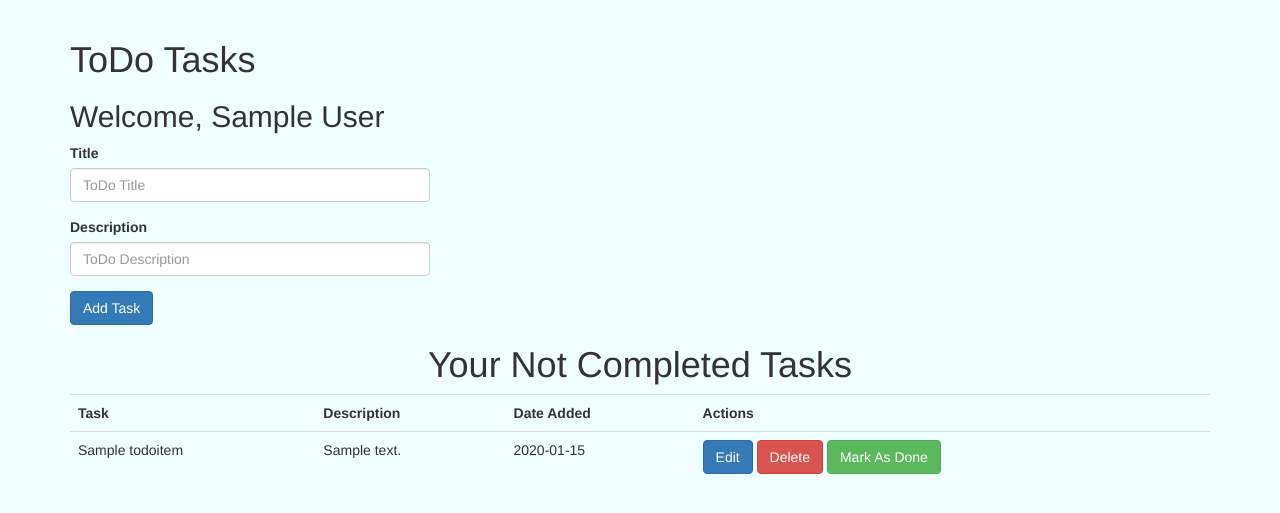
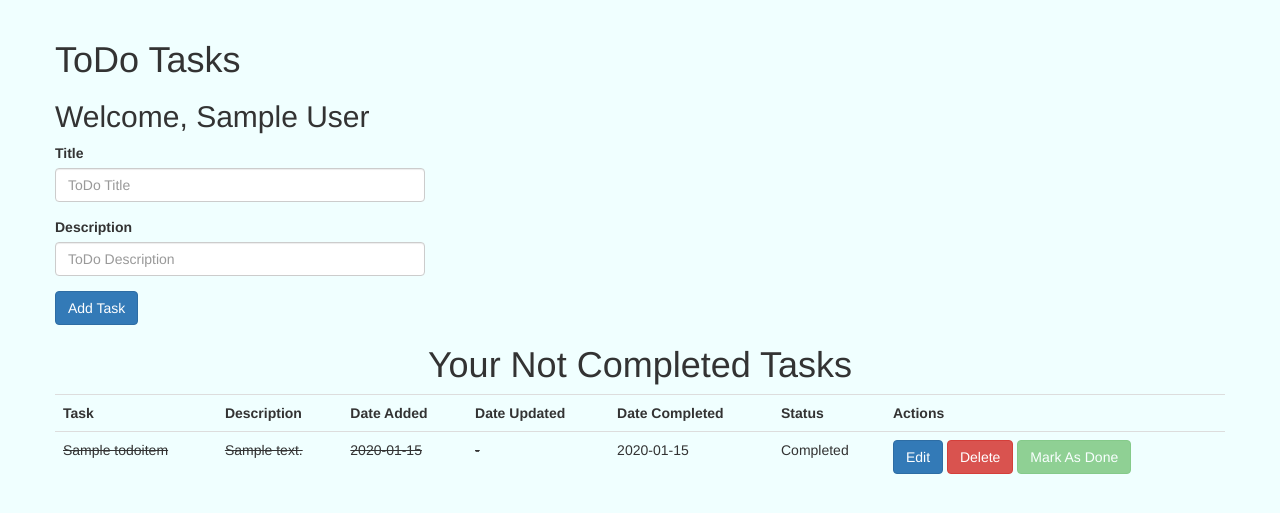
Before and after one commit to jeet-khondker/task-manager, a Flask app: page / in a window 1280 px wide. Shown: the part 52-565 px from the top of the page. Run offline with Flask 2, Linux system fonts and the light colour scheme; a user stored in the database is signed in; tables that the repository leaves empty hold one stand-in row (values such as "Sample post"); some libraries are stand-ins or nearby versions.

Commit message:
Task Completion Functionality

```diff
--- a/app/models.py
+++ b/app/models.py
@@ -38,6 +38,8 @@ class ToDo(db.Model):
     title = db.Column(db.String(100), nullable = False)
     description = db.Column(db.String(200), nullable = False)
     date_created = db.Column(db.DateTime, default = datetime.utcnow)
+    date_updated = db.Column(db.DateTime, default = datetime.utcnow)
+    date_completed = db.Column(db.DateTime, default = datetime.utcnow)
     is_completed = db.Column(db.Boolean, default = False, nullable = False)
     user_id = db.Column(db.Integer, db.ForeignKey("user.id"), nullable = False)
 
--- a/app/routes.py
+++ b/app/routes.py
@@ -4,6 +4,8 @@ from werkzeug.urls import url_parse
 from app import app, db
 from app.forms import LoginForm, RegistrationForm, EditProfileForm
 from app.models import User, ToDo
+
+from datetime import datetime
 
 # Home Page URL Route
 @app.route('/', methods = ["POST", "GET"])
@@ -19,6 +21,7 @@ def index():
         # Storing Data In ToDo Model
         new_task = ToDo(title = task_title, description = task_description)
         new_task.user_id = current_user.id
+        new_task.is_completed = False
 
         # Adding In DB
         try:
@@ -72,6 +75,19 @@ def register():
         return redirect(url_for("login"))
     return render_template("register.html", form = form)
 
+# Update Task
+@app.route("/update", methods = ["GET", "POST"])
+def update():
+    if request.method == "POST":
+        task = ToDo.query.get(request.form.get("item_id"))
+        task.title = request.form["title"]
+        task.description = request.form["description"]
+        task.date_updated = datetime.utcnow()
+
+        db.session.commit()
+        flash("Task Item Updated Successfully.")
+        return redirect(url_for("index"))
+
 # ToDo Item Deletion
 @app.route("/delete/<int:id>")
 def delete(id):
@@ -83,10 +99,6 @@ def delete(id):
         return redirect(url_for("index"))
     except:
         flash("There was an problem deleting that task! Please try again later.")
-
-# ToDo Item Update
-# @app.route("/update/<int:id>", methods = ["GET", "POST"])
-# def update(id):
 
 # User Profile View
 @app.route("/user/<username>")
@@ -113,14 +125,22 @@ def editProfile():
         form.lastName.data = current_user.lastName
     return render_template("editProfile.html", form = form)
 
-# Update Task
-@app.route("/update", methods = ["GET", "POST"])
-def update():
-    if request.method == "POST":
-        task = ToDo.query.get(request.form.get("item_id"))
-        task.title = request.form["title"]
-        task.description = request.form["description"]
+# Marking Task As Complete
+@app.route("/done/<int:id>")
+@login_required
+def done_task(id):
+    task_completed = ToDo.query.get_or_404(id)
+    task_completed.is_completed = True
+    task_completed.date_completed = datetime.utcnow()
 
-        db.session.commit()
-        flash("Task Item Updated Successfully.")
-        return redirect(url_for("index"))
+    db.session.commit()
+
+    tasks = ToDo.query.all()
+
+    return redirect(url_for("index"))
+
+# Task Report
+@app.route("/taskreport/<username>")
+@login_required
+def view_taskreport(username):
+    return render_template("taskreport.html")
--- a/app/static/js/app.js
+++ b/app/static/js/app.js
@@ -1 +1,3 @@
-/* console.log("JavaScript Code Running Successfully!"); */
+/* console.log("JavaScript Code Running Successfully!");
+
+Sounds: https://www.fesliyanstudios.com/royalty-free-sound-effects-download/crumbling-paper-87 */
--- a/app/templates/base.html
+++ b/app/templates/base.html
@@ -9,6 +9,7 @@
 {% block title %}{% endblock %}
 
 {% block navbar %}
+
     <nav class="navbar navbar-expand-lg navbar-light bg-light">
         <div class="container">
             <div class="navbar-header">
@@ -26,7 +27,7 @@
                         <li><a href="{{ url_for('login') }}">Login</a></li>
                     {% else %}
                         <li><a href="{{ url_for('user', username=current_user.username) }}">Profile</a></li>
-                        <li><a href="">Task Report</a></li>
+                        <li><a href="{{ url_for('view_taskreport', username=current_user.username) }}">Task Report</a></li>
                         <li><a href="{{ url_for('logout') }}">Logout</a></li>
                     {% endif %}
                 </ul>
@@ -38,7 +39,6 @@
 {% block content %}
     <div class="container">
         <div class="row">
-
             {% with messages = get_flashed_messages() %}
                 {% if messages %}
                     {% for message in messages %}
@@ -51,10 +51,10 @@
                     {% endfor %}
                 {% endif %}
             {% endwith %}
-
+        </div>
+        <div class="row">
             {# Application Content needs to be provided in the app_content block #}
             {% block app_content %}{% endblock %}
-
         </div>
     </div>
 {% endblock %}
--- a/app/templates/index.html
+++ b/app/templates/index.html
@@ -5,7 +5,9 @@
 {% endblock %}
 
 {% block app_content %}
+
     <div class="container">
+        <div class="row">
             <h1>ToDo Tasks</h1>
             <h2>Welcome,&nbsp;{{ current_user.firstName }}&nbsp;{{ current_user.lastName }}</h2>
 
@@ -31,27 +33,41 @@
                     <th>Task</th>
                     <th>Description</th>
                     <th>Date Added</th>
+                    <th>Date Updated</th>
+                    <th>Date Completed</th>
+                    <th>Status</th>
                     <th>Actions</th>
                 </tr>
 
                     {% for todoitem in todoitems %}
 
                         <tr>
+                            {% if todoitem.is_completed == True %}
+                                <td><del>{{ todoitem.title }}</del></td>
+                                <td><del>{{ todoitem.description }}</del></td>
+                                <td><del>{{ todoitem.date_created.date() }}</del></td>
+                                <td><del>-</del></td>
+                                <td>{{ todoitem.date_completed.date() }}</td>
+                                <td>Completed</td>
+                            {% else %}
                                 <td>{{ todoitem.title }}</td>
                                 <td>{{ todoitem.description }}</td>
                                 <td>{{ todoitem.date_created.date() }}</td>
-
-                        <!--
-                        {% if todoitem.is_completed == 0 %}
-                            <td id="is_completed{{ todoitem.item_id }}">Not Completed</td>
-                        {% else %}
-                            <td id="is_completed{{ todoitem.item_id }}">Completed</td>
-                        {% endif %} -->
+                                <td>-</td>
+                                <td>-</td>
+                                <td>Not Completed</td>
+                            {% endif %}
 
                             <td>
-                            <a href="/update/{{todoitem.item_id}}" class="btn btn-primary edit_button" data-toggle="modal" data-target="#editItem{{todoitem.item_id}}">Edit</a>
-                            <a href="/delete/{{todoitem.item_id}}" class="btn btn-danger">Delete</a>
-                            <a href="" class="btn btn-success">Mark As Done</a>
+                                <a href="/update/{{ todoitem.item_id }}" class="btn btn-primary edit_button" data-toggle="modal" data-target="#editItem{{todoitem.item_id}}">Edit</a>
+
+                                <a href="/delete/{{ todoitem.item_id }}" class="btn btn-danger">Delete</a>
+
+                                {% if todoitem.is_completed == False %}
+                                    <a href="/done/{{ todoitem.item_id }}" class="btn btn-success">Mark As Done</a>
+                                {% else %}
+                                    <a href="/done/{{ todoitem.item_id }}" class="btn btn-success" disabled="disabled">Mark As Done</a>
+                                {% endif %}
                             </td>
                         </tr>
 
@@ -89,6 +105,7 @@
 
             </table>
         </div>
+    </div>
 
 
 {% endblock %}
```
Also changed, not shown: app/templates/taskreport.html (added, +9 -0 lines), migrations/versions/cc17e3c9f061_adding_dates_in_todo_table.py (added, +30 -0 lines), app.db. Lines whose indentation alone changed are shown as unchanged.
